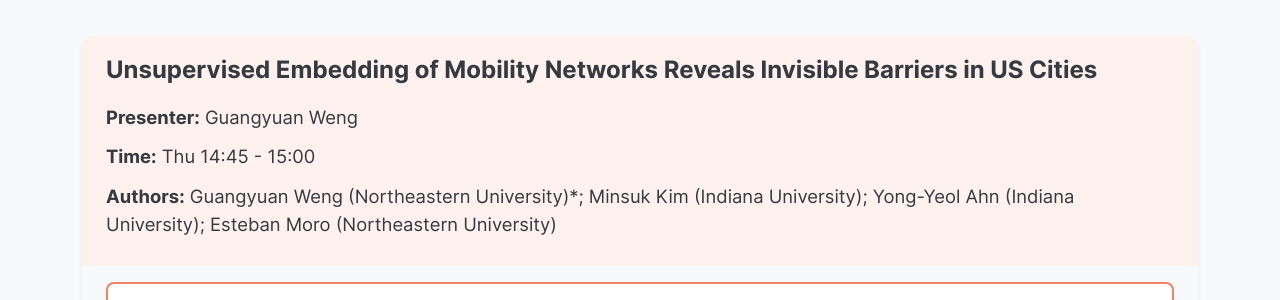
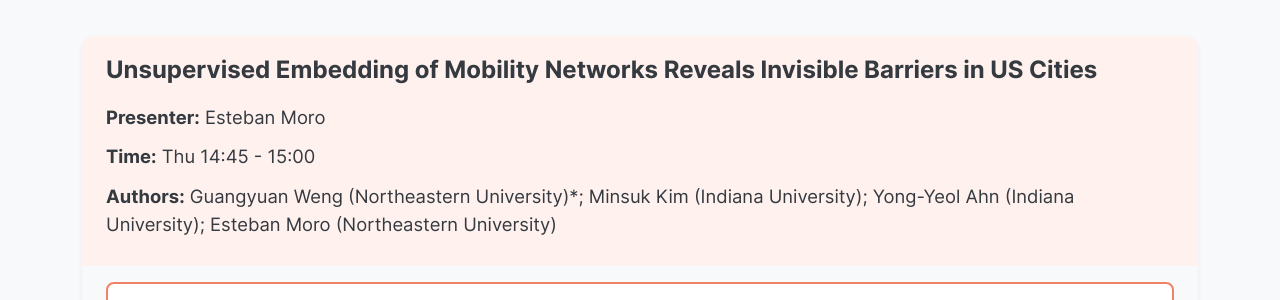
Before and after one commit to NetSci2025/netsci2025.github.io, a Jekyll site: the page built from _parallel/mobility-and-spatial-networks-2.md, in a window 1280 px wide and 900 px high, scrolled down 995 px. Shown: the part 154-454 px from the top of the window. Built offline with Jekyll 4.4.1, drawn with Linux system fonts in a browser that asks for light colours.

Commit message:
Update mobility-and-spatial-networks-2.yml

```diff
--- a/_data/parallel/mobility-and-spatial-networks-2.yml
+++ b/_data/parallel/mobility-and-spatial-networks-2.yml
@@ -39,7 +39,7 @@ talks:
 - Session name: Mobiity and spatial networks 2
   Talk Order: '2'
   Abstract ID: '207'
-  Presenter: Guangyuan Weng
+  Presenter: Esteban Moro
   Authors: Guangyuan Weng (Northeastern University)*; Minsuk Kim (Indiana University);
     Yong-Yeol Ahn (Indiana University); Esteban Moro (Northeastern University)
   Talk title: Unsupervised Embedding of Mobility Networks Reveals Invisible Barriers
```
